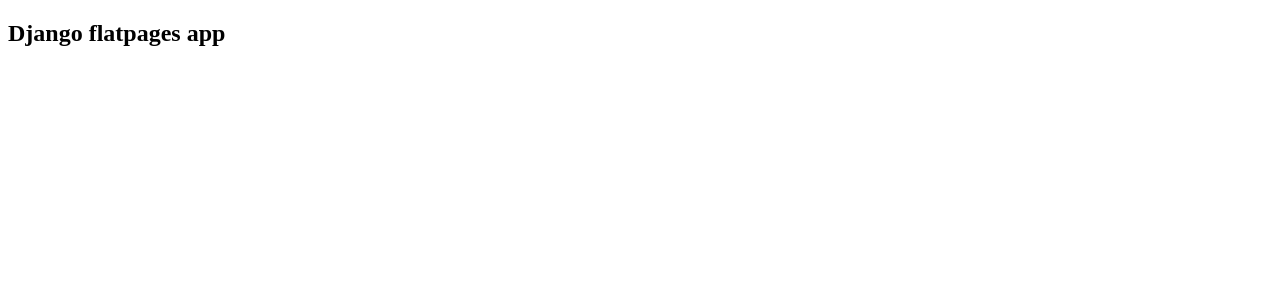
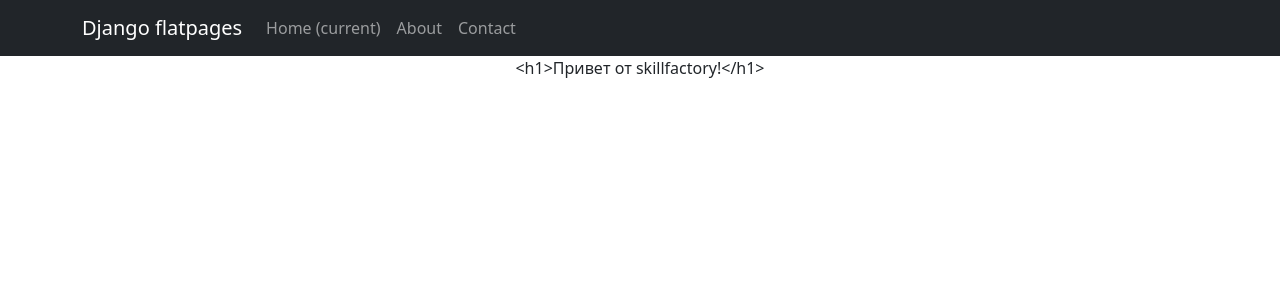
Before and after one commit to super-gagarin/Dj, a Django app: template project/templates/flatpages/default.html in a window 1280 px wide. Shown: the top 300 px of the page. Run offline with Django 4.2, Linux system fonts and the light colour scheme; the template is opened without the code that fills it: values that come from a table or form of the project are taken from there, others are empty; data comes from the database, SQL or seed files in the repository; some libraries are stand-ins or nearby versions.

Commit message:
Initial Commit

```diff
--- a/project/project/settings.py
+++ b/project/project/settings.py
@@ -129,3 +129,7 @@
 # https://docs.djangoproject.com/en/4.2/ref/settings/#default-auto-field
 
 DEFAULT_AUTO_FIELD = 'django.db.models.BigAutoField'
+
+STATICFILES_DIRS = [
+    BASE_DIR / "static"
+]
--- a/project/templates/flatpages/default.html
+++ b/project/templates/flatpages/default.html
@@ -1,11 +1,52 @@
 <!DOCTYPE html>
-<html>
+<html lang="en">
     <head>
-<title>Django flatpages - {% block title %} {% endblock title %}</title>
+        <meta charset="utf-8" />
+        <meta name="viewport" content="width=device-width, initial-scale=1, shrink-to-fit=no" />
+        <meta name="description" content="" />
+        <meta name="author" content="" />
+        <title>Bare - Start Bootstrap Template</title>
+        {% load static %}
+        <link href="{% static 'css/styles.css' %}" rel="stylesheet" />
+
     </head>
     <body>
-    <h2>Django flatpages app</h2>
+        <!-- Responsive navbar-->
+        <nav class="navbar navbar-expand-lg navbar-dark bg-dark static-top">
+            <div class="container">
+               <a class="navbar-brand" href="#">Django flatpages</a>
+               <button class="navbar-toggler" type="button" data-toggle="collapse"
+                       data-target="#navbarResponsive"
+                       aria-controls="navbarResponsive" aria-expanded="false"
+                       aria-label="Toggle navigation">
+                   <span class="navbar-toggler-icon"></span>
+               </button>
+               <div class="collapse navbar-collapse" id="navbarResponsive">
+                   <ul class="navbar-nav ml-auto">
+                       <li class="nav-item active">
+                           <a class="nav-link" href="#">Home
+                               <span class="sr-only">(current)</span>
+                           </a>
+                       </li>
+                       <li class="nav-item">
+                           <a class="nav-link" href="/about/">About</a>
+                       </li>
+                       <li class="nav-item">
+                           <a class="nav-link" href="/contacts/">Contact</a>
+                       </li>
+                   </ul>
+               </div>
+            </div>
+        </nav>
+        <!-- Page content-->
+    <div class="container">
+        <div class="row">
+            <div class="col-lg-12 text-center">
                {% block content %}
+               {{ flatpage.content }}
                {% endblock content %}
+            </div>
+        </div>
+    </div>
     </body>
 </html>
```
Also changed, not shown: project/static/index.html (deleted, +0 -50 lines), project/static/js/scripts.js (deleted, +0 -7 lines), project/static/assets/favicon.ico (deleted). Lines whose indentation alone changed are shown as unchanged.
